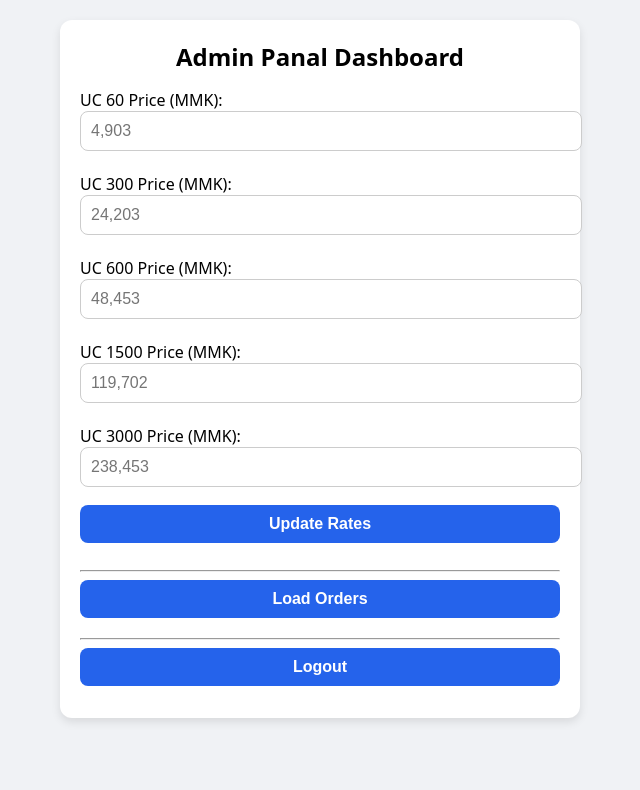
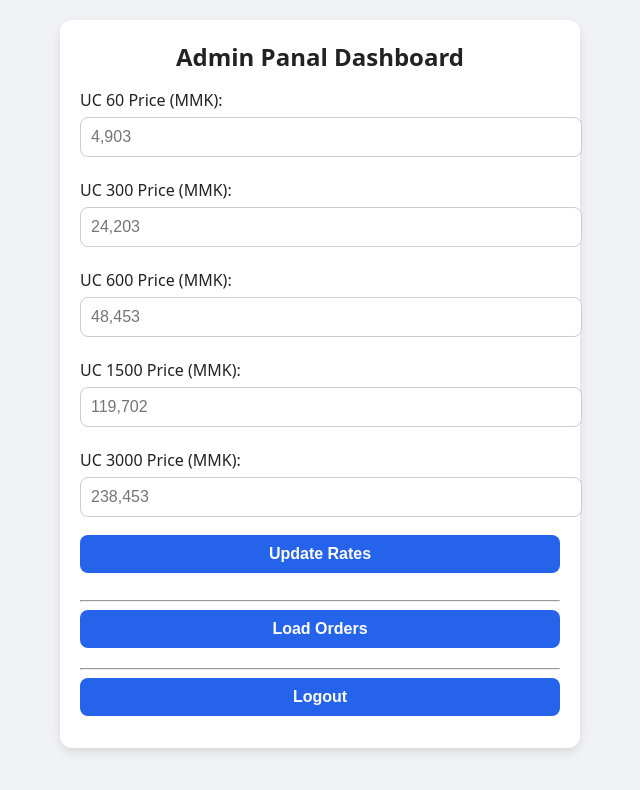
Before and after one commit to phoelone30/shoppygi-uc, a plain HTML site: page admin.html in a window 1280 px wide. Shown: the whole page, without its empty margins (320-960 px from the left). Drawn offline with Linux system fonts and the light colour scheme; sample sign-in values are in the browser's storage.

Commit message:
Update admin.html

```diff
--- a/admin.html
+++ b/admin.html
@@ -2,7 +2,9 @@
 <html lang="en">
 <head>
   <meta charset="UTF-8" />
+  <meta name="viewport" content="width=device-width,initial-scale=1" />
   <title>Admin Panel</title>
+  <link rel="stylesheet" href="styles.css">
 </head>
 <body>
   <div class="container">
```
